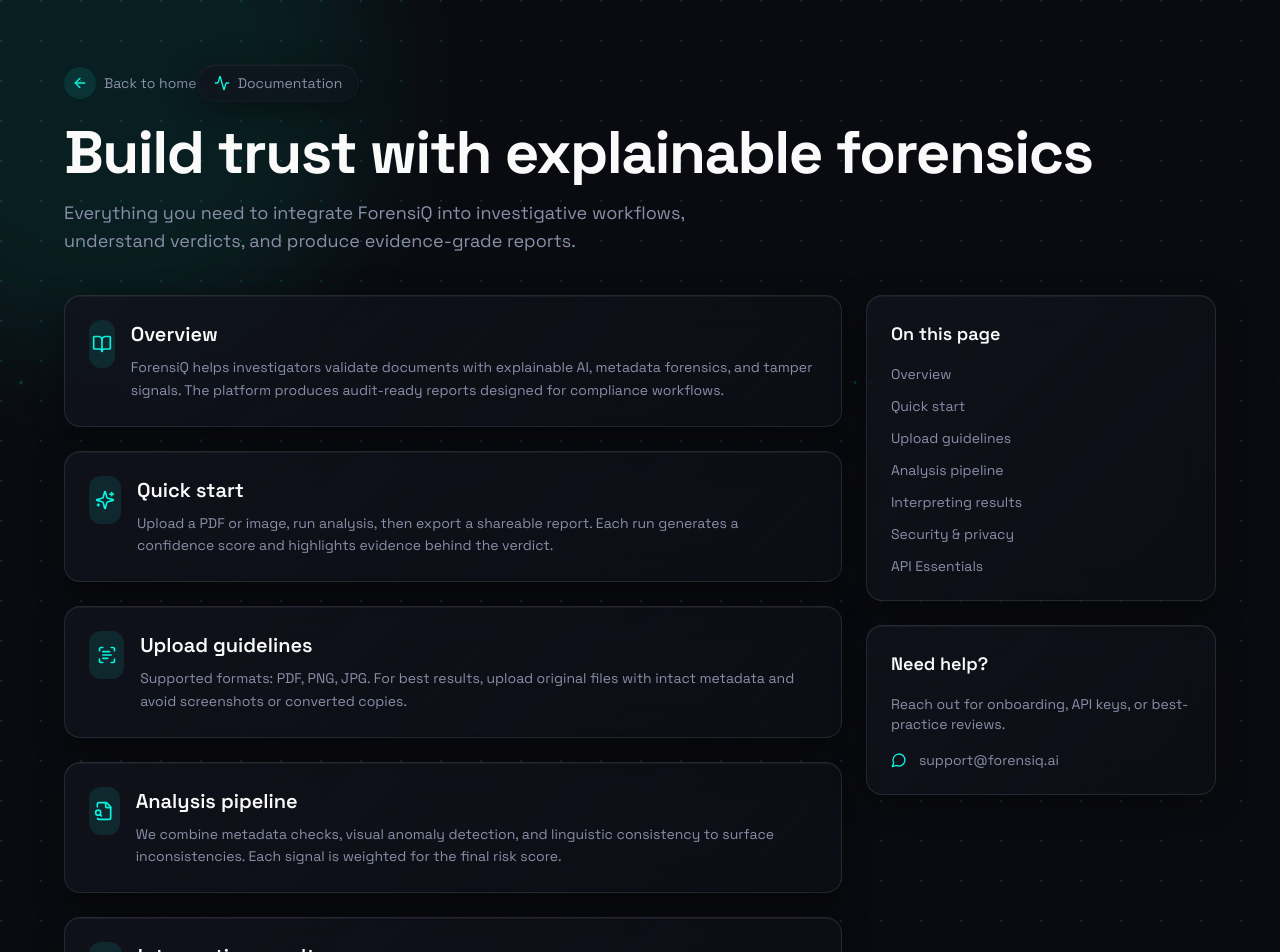
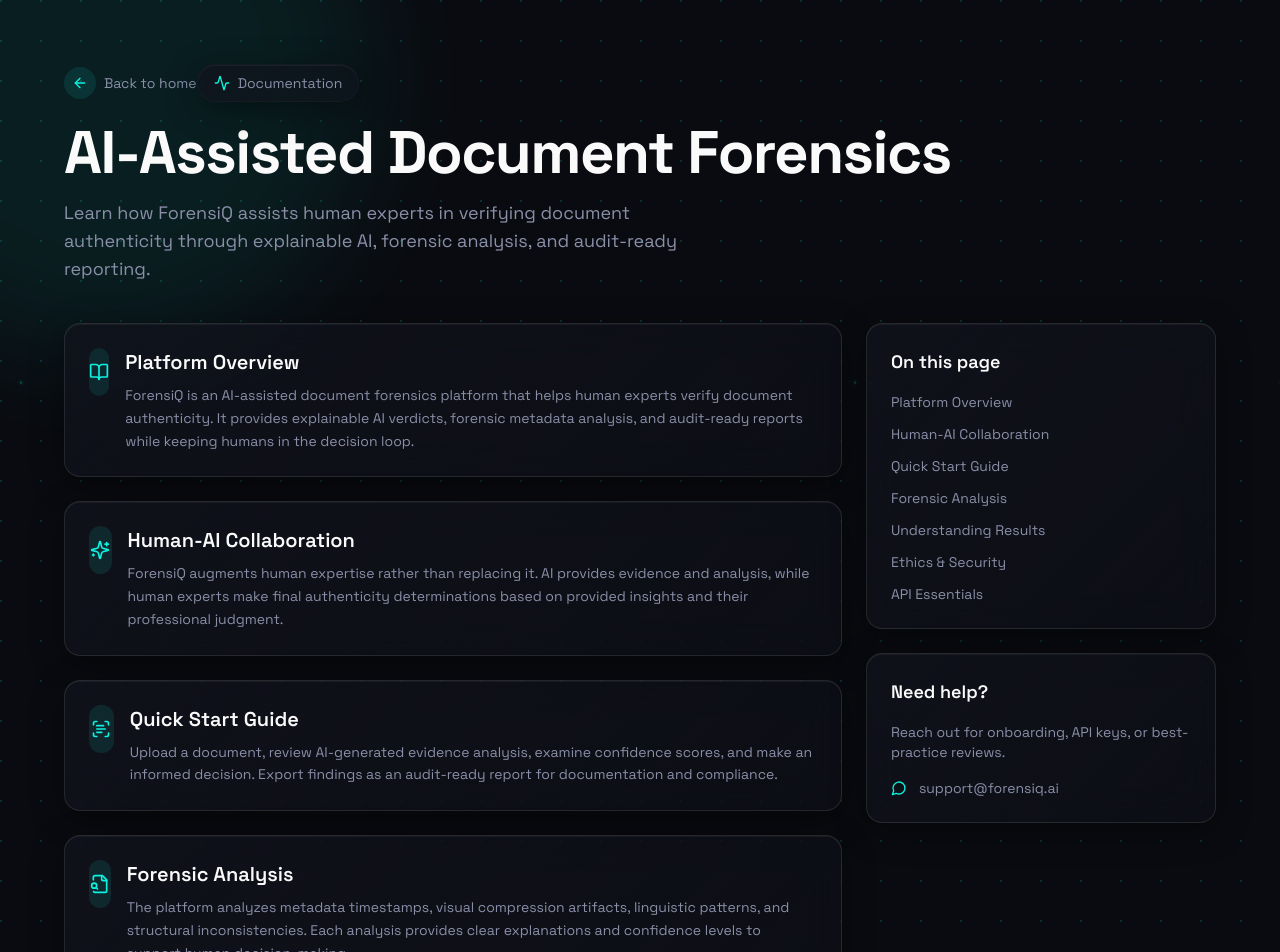
Before and after one commit to sanjayrohith/ForensiQ, a React (Vite) app: page /docs in a window 1280 px wide. Shown: the top 952 px of the page. Built offline with nearby package versions, Linux system fonts and the light colour scheme; the HTML template or start-up script is replaced by a standard one.

Commit message:
new context

```diff
--- a/src/pages/Documentation.tsx
+++ b/src/pages/Documentation.tsx
@@ -18,45 +18,45 @@
 const sections = [
   {
     id: "overview",
-    title: "Overview",
+    title: "Platform Overview",
     icon: BookOpen,
     description:
-      "ForensiQ helps investigators validate documents with explainable AI, metadata forensics, and tamper signals. The platform produces audit-ready reports designed for compliance workflows.",
+      "ForensiQ is an AI-assisted document forensics platform that helps human experts verify document authenticity. It provides explainable AI verdicts, forensic metadata analysis, and audit-ready reports while keeping humans in the decision loop.",
+  },
+  {
+    id: "human-ai-collaboration",
+    title: "Human-AI Collaboration",
+    icon: Sparkles,
+    description:
+      "ForensiQ augments human expertise rather than replacing it. AI provides evidence and analysis, while human experts make final authenticity determinations based on provided insights and their professional judgment.",
   },
   {
     id: "quick-start",
-    title: "Quick start",
-    icon: Sparkles,
-    description:
-      "Upload a PDF or image, run analysis, then export a shareable report. Each run generates a confidence score and highlights evidence behind the verdict.",
-  },
-  {
-    id: "upload-guidelines",
-    title: "Upload guidelines",
+    title: "Quick Start Guide",
     icon: ScanText,
     description:
-      "Supported formats: PDF, PNG, JPG. For best results, upload original files with intact metadata and avoid screenshots or converted copies.",
+      "Upload a document, review AI-generated evidence analysis, examine confidence scores, and make an informed decision. Export findings as an audit-ready report for documentation and compliance.",
   },
   {
     id: "analysis-pipeline",
-    title: "Analysis pipeline",
+    title: "Forensic Analysis",
     icon: FileSearch,
     description:
-      "We combine metadata checks, visual anomaly detection, and linguistic consistency to surface inconsistencies. Each signal is weighted for the final risk score.",
+      "The platform analyzes metadata timestamps, visual compression artifacts, linguistic patterns, and structural inconsistencies. Each analysis provides clear explanations and confidence levels to support human decision-making.",
   },
   {
     id: "interpret-results",
-    title: "Interpreting results",
+    title: "Understanding Results",
     icon: Wand2,
     description:
-      "Review evidence cards for the why behind the verdict. Pay attention to high-confidence failures and cross-reference flagged regions in the report.",
+      "Results include evidence cards explaining findings, confidence scores for each analysis type, visual indicators of suspicious regions, and recommended next steps for human reviewers.",
   },
   {
-    id: "security",
-    title: "Security & privacy",
+    id: "ethics-security",
+    title: "Ethics & Security",
     icon: Lock,
     description:
-      "Files are encrypted in transit. Evidence handling follows strict retention controls and can be configured for no-storage modes.",
+      "Built with privacy-first design, transparent AI decision-making, bias mitigation measures, and strict data retention controls. Documents can be processed without permanent storage for sensitive use cases.",
   },
 ];
 
@@ -92,11 +92,11 @@
             <span className="text-muted-foreground">Documentation</span>
           </div>
           <h1 className="text-4xl md:text-6xl font-bold tracking-tight mb-4">
-            Build trust with explainable forensics
+            AI-Assisted Document Forensics
           </h1>
           <p className="text-muted-foreground text-lg max-w-2xl">
-            Everything you need to integrate ForensiQ into investigative workflows, understand verdicts,
-            and produce evidence-grade reports.
+            Learn how ForensiQ assists human experts in verifying document authenticity through
+            explainable AI, forensic analysis, and audit-ready reporting.
           </p>
         </motion.div>
 
```
Also changed, not shown: 1 other file (tests, documents, lock files or other folders).
